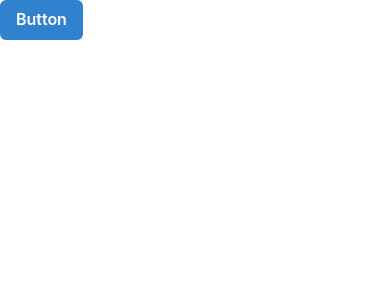
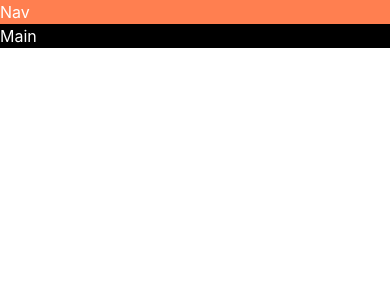
Before and after one commit to BonacePatrick/game-hub, a React (Vite) app: page / in a window 390 px wide. Shown: the top 300 px of the page. Built offline with nearby package versions, Linux system fonts and the light colour scheme.

Commit message:
Build responsive layout

```diff
--- a/src/App.tsx
+++ b/src/App.tsx
@@ -1,9 +1,26 @@
-import { Button } from "@chakra-ui/react";
+import { Grid, GridItem, Show } from "@chakra-ui/react";
 
 function App() {
   return (
     <>
-      <Button colorScheme="blue">Button</Button>
+      <Grid
+        templateAreas={{
+          base: ` "nav" "main" `,
+          lg: `"nav nav ""aside main"`,
+        }}
+      >
+        <GridItem area={"nav"} bg={"coral"} color={"white"}>
+          Nav
+        </GridItem>
+        <Show above="lg">
+          <GridItem area={"aside"} bg={"blue"} color={"white"}>
+            Aside
+          </GridItem>
+        </Show>
+        <GridItem area={"main"} bg={"black"} color={"white"}>
+          Main
+        </GridItem>
+      </Grid>
     </>
   );
 }
```
